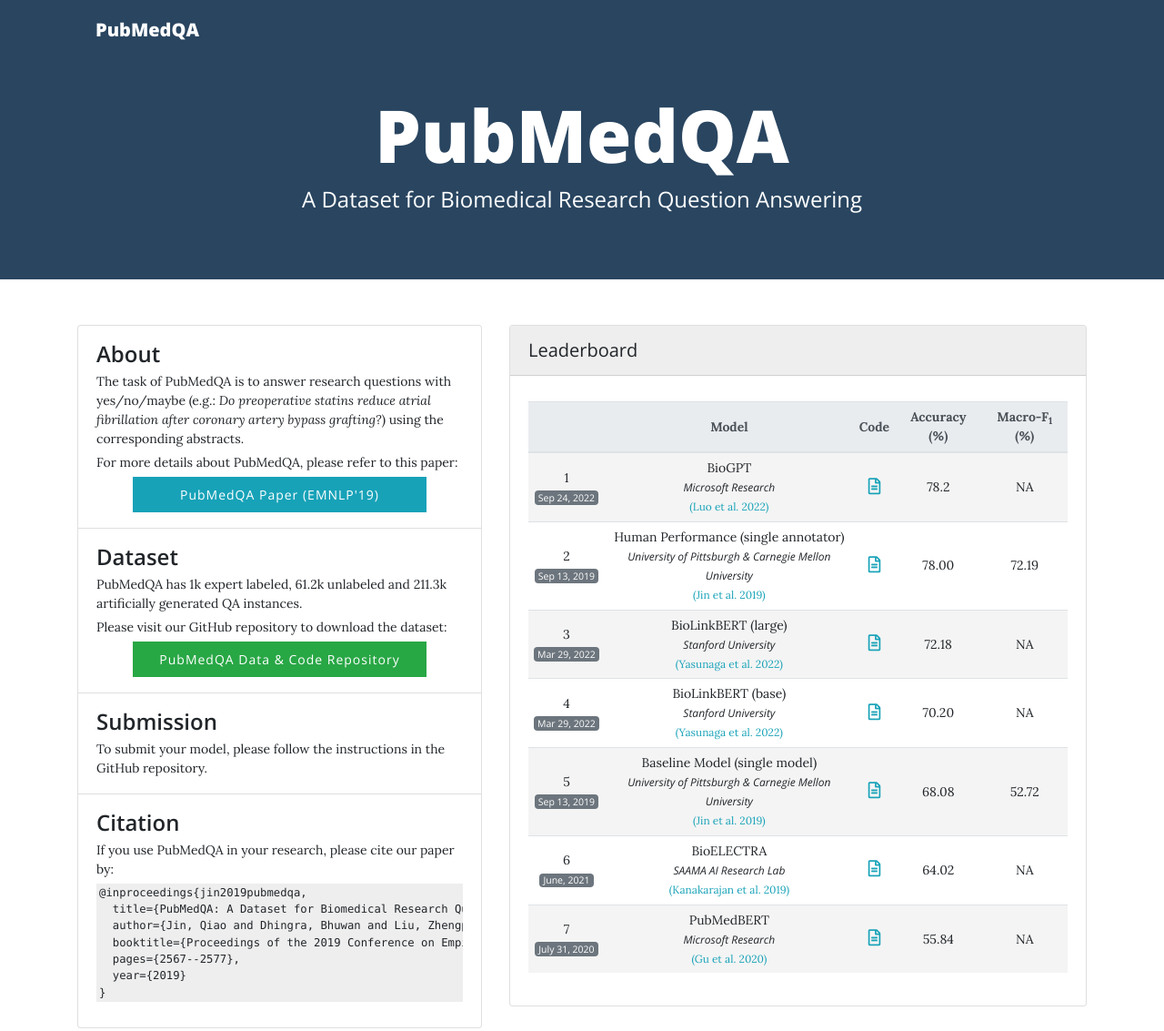
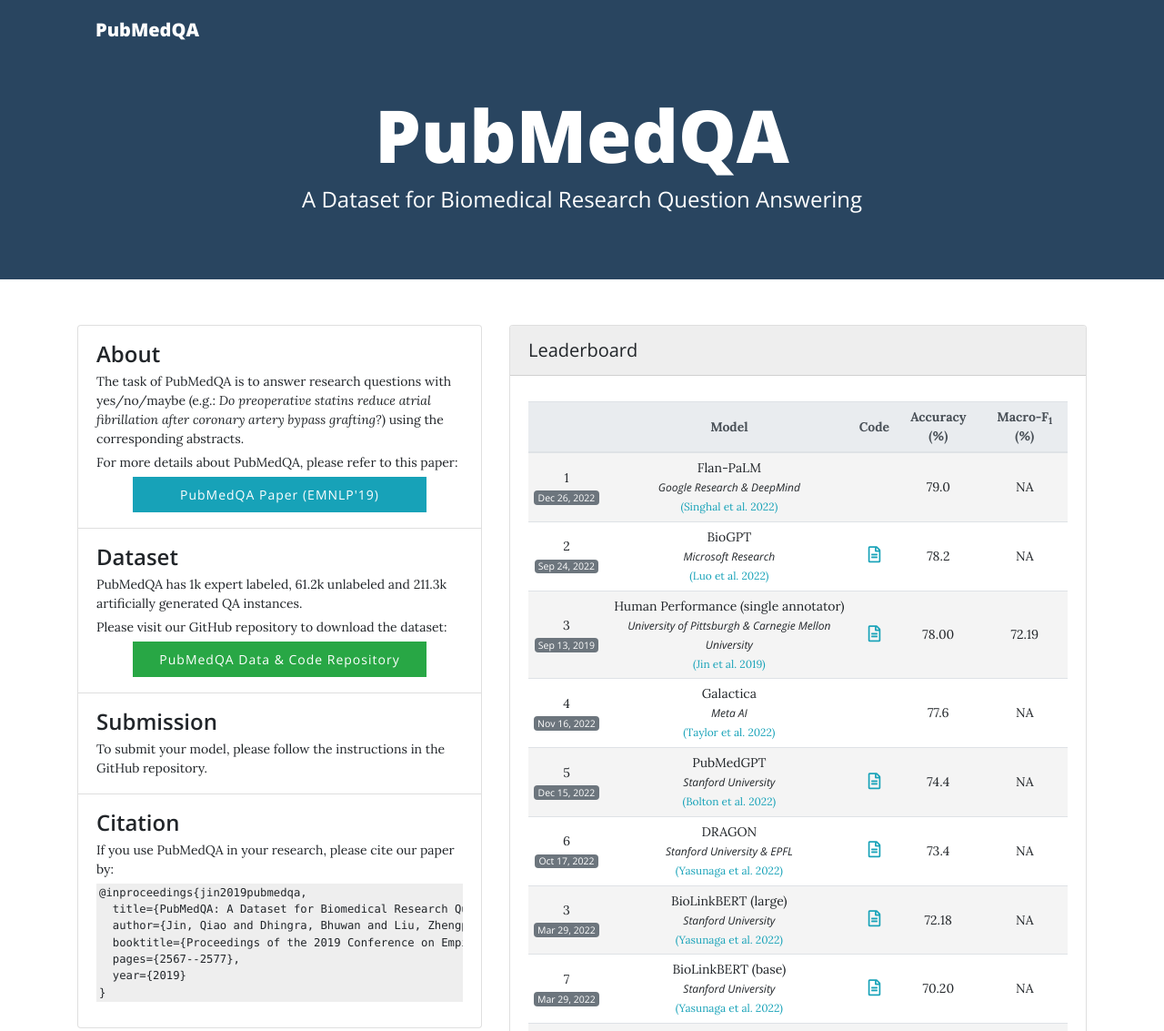
Before and after one commit to pubmedqa/pubmedqa.github.io, a plain HTML site: page index.html in a window 1280 px wide. Shown: the top 1133 px of the page at 91% size. Drawn offline with nearby package versions, Linux system fonts and the light colour scheme.

Commit message:
update results

```diff
--- a/index.html
+++ b/index.html
@@ -105,8 +105,19 @@
           </tr>
         </thead>
         <tbody>
+
           <tr style="background:#f4f4f4">
             <td scope="row" class='align-middle text-center'>1<br>
+              <span class="badge badge-secondary">Dec 26, 2022</span></td>
+            <td class='align-middle text-center'>Flan-PaLM<br/>
+              <span class="affiliation">Google Research & DeepMind</span><br/><a href="https://arxiv.org/abs/2212.13138" class="paperlink">(Singhal et al. 2022)</a></td>
+            <td class='align-middle text-center'></td>
+            <td class='align-middle text-center'>79.0</td>
+            <td class='align-middle text-center'>NA</td>
+          </tr>
+
+          <tr>
+            <td scope="row" class='align-middle text-center'>2<br>
               <span class="badge badge-secondary">Sep 24, 2022</span></td>
             <td class='align-middle text-center'>BioGPT<br/>
               <span class="affiliation">Microsoft Research</span><br/><a href="https://academic.oup.com/bib/advance-article/doi/10.1093/bib/bbac409/6713511?login=true" class="paperlink">(Luo et al. 2022)</a></td>
@@ -114,8 +125,9 @@
             <td class='align-middle text-center'>78.2</td>
             <td class='align-middle text-center'>NA</td>
           </tr>
-          <tr>
-            <td scope="row" class='align-middle text-center'>2<br>
+
+          <tr style="background:#f4f4f4">
+            <td scope="row" class='align-middle text-center'>3<br>
               <span class="badge badge-secondary">Sep 13, 2019</span></td>
             <td class='align-middle text-center'>Human Performance (single annotator)<br/>
               <span class="affiliation">University of Pittsburgh & Carnegie Mellon University</span><br/><a href="https://arxiv.org/abs/1909.06146" class="paperlink">(Jin et al. 2019)</a></td>
@@ -123,6 +135,37 @@
             <td class='align-middle text-center'>78.00</td>
             <td class='align-middle text-center'>72.19</td>
           </tr>
+
+          <tr>
+            <td scope="row" class='align-middle text-center'>4<br>
+              <span class="badge badge-secondary">Nov 16, 2022</span></td>
+            <td class='align-middle text-center'>Galactica<br/>
+              <span class="affiliation">Meta AI</span><br/><a href="https://arxiv.org/abs/2211.09085" class="paperlink">(Taylor et al. 2022)</a></td>
+            <td class='align-middle text-center'></td>
+            <td class='align-middle text-center'>77.6</td>
+            <td class='align-middle text-center'>NA</td>
+          </tr>
+
+          <tr style="background:#f4f4f4">
+            <td scope="row" class='align-middle text-center'>5<br>
+              <span class="badge badge-secondary">Dec 15, 2022</span></td>
+            <td class='align-middle text-center'>PubMedGPT<br/>
+              <span class="affiliation">Stanford University</span><br/><a href="https://crfm.stanford.edu/2022/12/15/pubmedgpt.html" class="paperlink">(Bolton et al. 2022)</a></td>
+            <td class='align-middle text-center'><a href="https://github.com/stanford-crfm/pubmedgpt"><i class="far fa-file-alt"></i></a></td>
+            <td class='align-middle text-center'>74.4</td>
+            <td class='align-middle text-center'>NA</td>
+          </tr>
+
+          <tr>
+            <td scope="row" class='align-middle text-center'>6<br>
+              <span class="badge badge-secondary">Oct 17, 2022</span></td>
+            <td class='align-middle text-center'>DRAGON<br/>
+              <span class="affiliation">Stanford University & EPFL</span><br/><a href="https://arxiv.org/abs/2210.09338" class="paperlink">(Yasunaga et al. 2022)</a></td>
+            <td class='align-middle text-center'><a href="https://github.com/michiyasunaga/dragon"><i class="far fa-file-alt"></i></a></td>
+            <td class='align-middle text-center'>73.4</td>
+            <td class='align-middle text-center'>NA</td>
+          </tr>
+
           <tr style="background:#f4f4f4">
             <td scope="row" class='align-middle text-center'>3<br>
               <span class="badge badge-secondary">Mar 29, 2022</span></td>
@@ -133,7 +176,7 @@
             <td class='align-middle text-center'>NA</td>
           </tr>
           <tr>
-            <td scope="row" class='align-middle text-center'>4<br>
+            <td scope="row" class='align-middle text-center'>7<br>
               <span class="badge badge-secondary">Mar 29, 2022</span></td>
             <td class='align-middle text-center'>BioLinkBERT (base)<br/>
               <span class="affiliation">Stanford University</span><br/><a href="https://arxiv.org/abs/2203.15827" class="paperlink">(Yasunaga et al. 2022)</a></td>
@@ -143,7 +186,7 @@
           </tr>
 
           <tr style="background:#f4f4f4">
-            <td scope="row" class='align-middle text-center'>5<br>
+            <td scope="row" class='align-middle text-center'>8<br>
               <span class="badge badge-secondary">Sep 13, 2019</span></td>
             <td class='align-middle text-center'>Baseline Model (single model)<br/>
               <span class="affiliation">University of Pittsburgh & Carnegie Mellon University</span><br/><a href="https://arxiv.org/abs/1909.06146" class="paperlink">(Jin et al. 2019)</a></td>
@@ -153,7 +196,7 @@
           </tr>
 
           <tr>
-            <td scope="row" class='align-middle text-center'>6<br>
+            <td scope="row" class='align-middle text-center'>9<br>
               <span class="badge badge-secondary">June, 2021</span></td>
             <td class='align-middle text-center'>BioELECTRA<br/>
               <span class="affiliation">SAAMA AI Research Lab</span><br/><a href="https://aclanthology.org/2021.bionlp-1.16/" class="paperlink">(Kanakarajan et al. 2019)</a></td>
@@ -163,7 +206,7 @@
           </tr>
 
           <tr style="background:#f4f4f4">
-            <td scope="row" class='align-middle text-center'>7<br>
+            <td scope="row" class='align-middle text-center'>10<br>
               <span class="badge badge-secondary">July 31, 2020</span></td>
             <td class='align-middle text-center'>PubMedBERT<br/>
               <span class="affiliation">Microsoft Research</span><br/><a href="https://arxiv.org/abs/2007.15779" class="paperlink">(Gu et al. 2020)</a></td>
```
